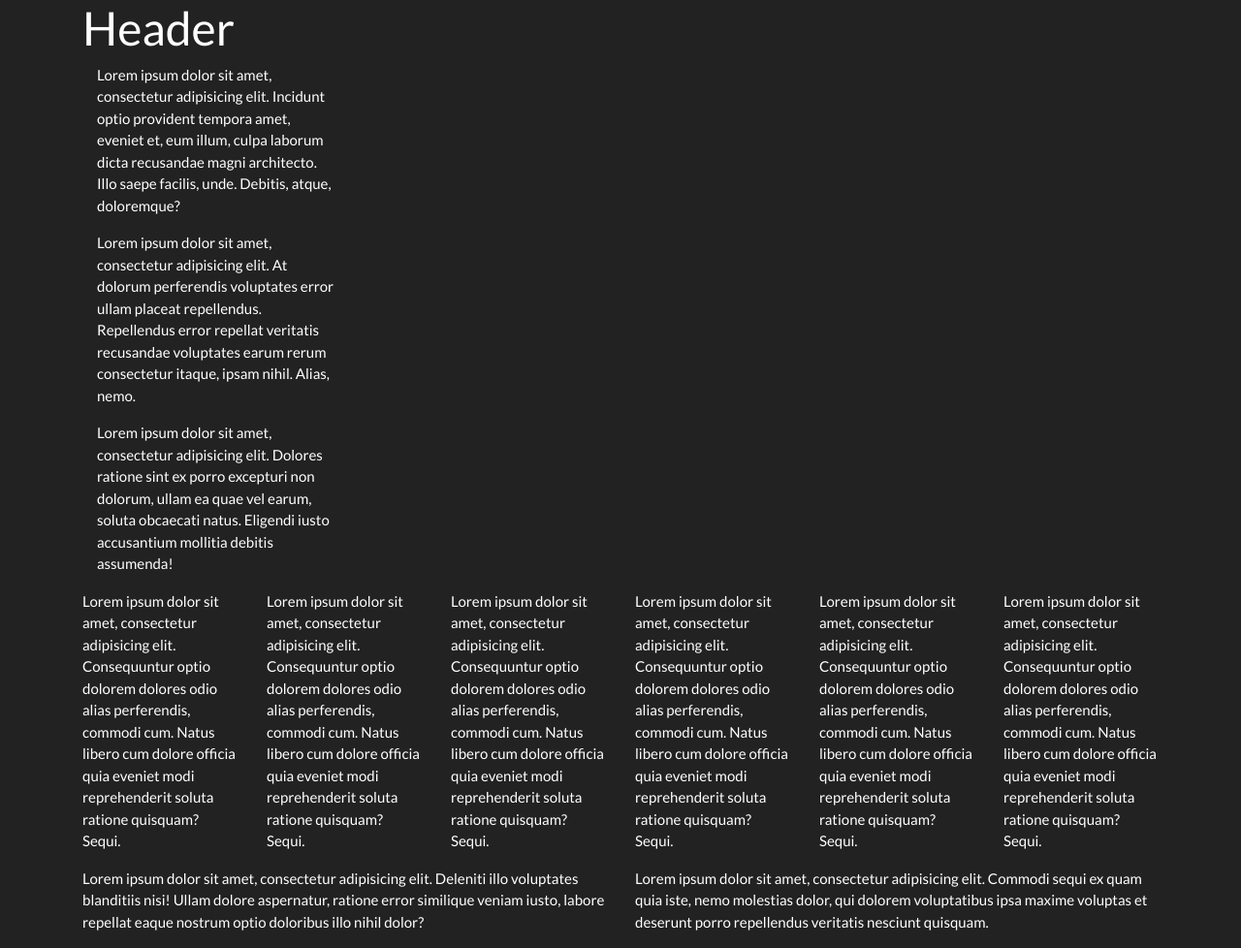
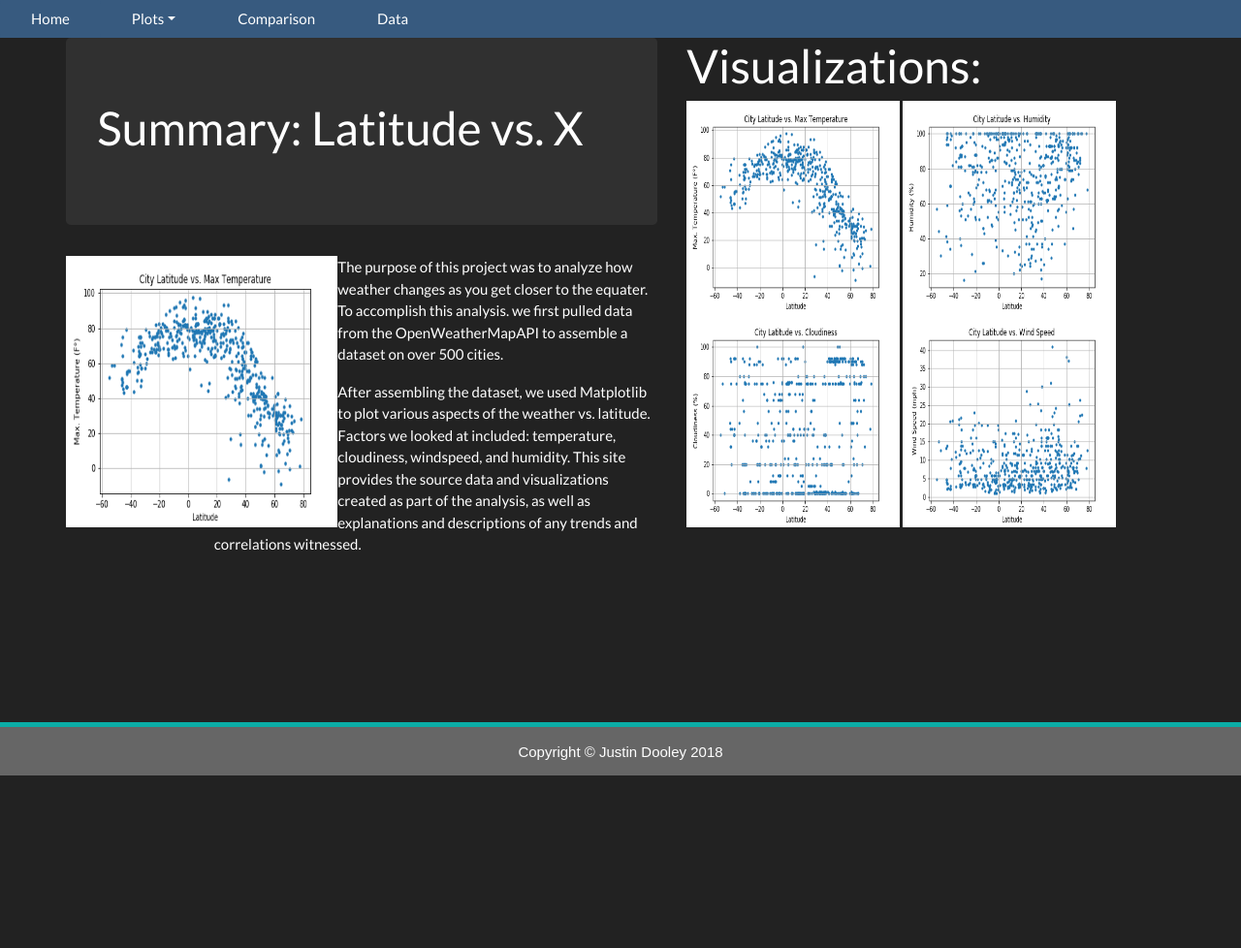
Before and after one commit to justindooley/webvisualizationdashboard, a plain HTML site: page index.html in a window 1280 px wide. Shown: the whole page at 97% size. After the commit the page ends 800 px from the top, so only its background shows below. Drawn offline with nearby package versions, Linux system fonts and the light colour scheme.

Commit message:
real pages

```diff
--- a/index.html
+++ b/index.html
@@ -7,67 +7,75 @@
   <title>Assignment - Web Visualization Dashboard</title>
 
   <!-- Bootstrap CDN -->
-  <link rel="stylesheet" href="https://bootswatch.com/4/darkly/bootstrap.min.css" integrity="sha384-BVYiiSIFeK1dGmJRAkycuHAHRg32OmUcww7on3RYdg4Va+PmSTsz/K68vbdEjh4u" crossorigin="anonymous">
+  <link rel="stylesheet" href="https://stackpath.bootstrapcdn.com/bootswatch/4.1.3/darkly/bootstrap.min.css" rel="stylesheet" integrity="sha384-w+yWASP3zYNxxvwoQBD5fUSc1tctKq4KUiZzxgkBSJACiUp+IbweVKvsEhMI+gz7" crossorigin="anonymous">
 
+  <!--CSS Link-->
+  <link rel="stylesheet" type="text/css" href="styles.css">
 </head>
-
+</head>
 <body>
-  <!-- Creates the Overall Grid -->
-  <div class="container">
-
-    <!-- Row 1 -->
-    <div class="row">
-      <div class="col-md-12">
-        <h1>Header</h1>
+        <ul class="nav nav-pills navbar-right bg-primary">
+            <li class="nav-item">
+            <a class="nav-link active" href="index.html">Home</a>
+            </li>
+            <li class="nav-item dropdown">
+                <a class="nav-link dropdown-toggle" data-toggle="dropdown" href="#" role="button" aria-haspopup="true" aria-expanded="false">Plots</a>
+                <div class="dropdown-menu">
+                  <a class="dropdown-item" href="max_temperature.html">Max Temperature</a>
+                  <a class="dropdown-item" href="humidity.html">Humidity</a>
+                  <a class="dropdown-item" href="cloudiness.html">Cloudiness</a>
+                  <a class="dropdown-item" href="wind_speed.html">Wind Speed</a>
+                </div>
+              </li>
+            <li class="nav-item">
+              <a class="nav-link" href="comparisons.html">Comparison</a>
+            </li>
+            <li class="nav-item">
+              <a class="nav-link" href="data.html">Data</a>
+            </li>
+          </ul>
+    <!-- Content Section -->
+            <div class="content">
+                <div class="container-fluid">
+                    <div class="row justify-content-md-center">
+                        <div class="col-md-6 anu-left">
+                            <div class="box">
+                                <div class="jumbotron">
+                                    <h1 class="title">Summary: Latitude vs. X</h1>
+                                </div>
+                                <div class=card-img-bottom>
+                                <img src="./images/Latitude_vs_Temp.png" alt="Latitude vs. Max Temperature" height="280" width="280" align="left">
+                              </div>
+                                <div class="caption">
+                                    <p class="offset-md-3"> The purpose of this project was to analyze how weather changes as you get closer to the equater. To accomplish this analysis. we first pulled data from the OpenWeatherMapAPI to assemble a dataset on over 500 cities.
+                                    </p>
+                                    <p class="offset-md-3">After assembling the dataset, we used Matplotlib to plot various aspects of the weather vs. latitude. Factors we looked at included: temperature, cloudiness, windspeed, and humidity. This site provides the source data and visualizations created as part of the analysis, as well as explanations and descriptions of any trends and correlations witnessed.
+                                    </p>
                                 </div>
                             </div>
-
-    <!-- Row 2 -->
+                        </div>
+    <!-- Visualizations -->
+                    <div class="col-md-5">
                         <div class="box">
-      <div class="col-md-3">
-        <p>Lorem ipsum dolor sit amet, consectetur adipisicing elit. Incidunt optio provident tempora amet, eveniet et, eum illum, culpa laborum dicta recusandae magni architecto. Illo saepe facilis, unde. Debitis, atque, doloremque?</p>
+                            <div class="page-header">
+                                <h1 class="title">Visualizations:</h1>
                             </div>
-      <div class="col-md-3">
-        <p>Lorem ipsum dolor sit amet, consectetur adipisicing elit. At dolorum perferendis voluptates error ullam placeat repellendus. Repellendus error repellat veritatis recusandae voluptates earum rerum consectetur itaque, ipsam nihil. Alias, nemo.</p>
-      </div>
-      <div class="col-md-3">
-        <p>Lorem ipsum dolor sit amet, consectetur adipisicing elit. Dolores ratione sint ex porro excepturi non dolorum, ullam ea quae vel earum, soluta obcaecati natus. Eligendi iusto accusantium mollitia debitis assumenda!</p>
+                            <div class="box">
+                               <a href="./images/Latitude_vs_Temp.png"><img src="./images/Latitude_vs_Temp.png" alt="Latitude vs. Max Temperature" height="220" width="220"></a>
+                               <a href="./images/Latitude_vs_Humidity.png"><img src="./images/Latitude_vs_Humidity.png" alt="Latitude vs. Humidity" height="220" width="220"></a>
+                               <a href="./images/Latitude_vs_Cloudiness.png"><img src="./images/Latitude_vs_Cloudiness.png" alt="Latitude vs. Cloudiness" height="220" width="220"></a>
+                               <a href="./images/Latitude_vs_Wind_Speed.png"><img src="./images/Latitude_vs_Wind_Speed.png" alt="Latitude vs. Wind Speed" height="220" width="220"></a>
                             </div>
                         </div>
-
-    <!-- Row 3 -->
-    <div class="row">
-      <div class="col-md-2">
-        <p>Lorem ipsum dolor sit amet, consectetur adipisicing elit. Consequuntur optio dolorem dolores odio alias perferendis, commodi cum. Natus libero cum dolore officia quia eveniet modi reprehenderit soluta ratione quisquam? Sequi.</p>
-      </div>
-      <div class="col-md-2">
-        <p>Lorem ipsum dolor sit amet, consectetur adipisicing elit. Consequuntur optio dolorem dolores odio alias perferendis, commodi cum. Natus libero cum dolore officia quia eveniet modi reprehenderit soluta ratione quisquam? Sequi.</p>
-      </div>
-      <div class="col-md-2">
-        <p>Lorem ipsum dolor sit amet, consectetur adipisicing elit. Consequuntur optio dolorem dolores odio alias perferendis, commodi cum. Natus libero cum dolore officia quia eveniet modi reprehenderit soluta ratione quisquam? Sequi.</p>
-      </div>
-      <div class="col-md-2">
-        <p>Lorem ipsum dolor sit amet, consectetur adipisicing elit. Consequuntur optio dolorem dolores odio alias perferendis, commodi cum. Natus libero cum dolore officia quia eveniet modi reprehenderit soluta ratione quisquam? Sequi.</p>
-      </div>
-      <div class="col-md-2">
-        <p>Lorem ipsum dolor sit amet, consectetur adipisicing elit. Consequuntur optio dolorem dolores odio alias perferendis, commodi cum. Natus libero cum dolore officia quia eveniet modi reprehenderit soluta ratione quisquam? Sequi.</p>
-      </div>
-      <div class="col-md-2">
-        <p>Lorem ipsum dolor sit amet, consectetur adipisicing elit. Consequuntur optio dolorem dolores odio alias perferendis, commodi cum. Natus libero cum dolore officia quia eveniet modi reprehenderit soluta ratione quisquam? Sequi.</p>
                     </div>
                 </div>
-
-    <!-- Row 4 -->
-    <div class="row">
-      <div class="col-md-6">
-        <p>Lorem ipsum dolor sit amet, consectetur adipisicing elit. Deleniti illo voluptates blanditiis nisi! Ullam dolore aspernatur, ratione error similique veniam iusto, labore repellat eaque nostrum optio doloribus illo nihil dolor?</p>
-      </div>
-      <div class="col-md-6">
-        <p>Lorem ipsum dolor sit amet, consectetur adipisicing elit. Commodi sequi ex quam quia iste, nemo molestias dolor, qui dolorem voluptatibus ipsa maxime voluptas et deserunt porro repellendus veritatis nesciunt quisquam.</p>
             </div>
         </div>
     </div>
 
+    <!-- Footer Section -->
+    <footer>
+      <div class="footer">Copyright &copy; Justin Dooley 2018</div>
+      </footer>
 </body>
-
 </html>
--- a/styles.css
+++ b/styles.css
@@ -1,10 +1,20 @@
-.box {
-    height: 400px;
-    padding: 20px;
-    color: #fff;
-    background: deepskyblue;
-  }
 
-  .margin-top-80 {
-    margin-top: 80px;
-  }
+
+
+/* Footer */
+footer{
+background-color: #666666;
+border-top-style: solid;
+border-top-width: 5px;
+border-top-color: #0BADA6;
+color: white;
+min-height: 55px;
+font-family: Arial, Helvetica, sans-serif;
+font-size: 15px;
+text-align: center;
+position: fixed;
+left: 0;
+bottom: 0;
+width: 100%;
+padding-top: 15px;
+}
```
Also changed, not shown: max_temperature.html (added, +55 -0 lines), cloudiness.html (added), comparisons.html (added), data.html (added), humidity.html (added), images/Latitude_vs_Cloudiness.png (added), images/Latitude_vs_Humidity.png (added), images/Latitude_vs_Temp.png (added), images/Latitude_vs_Wind_Speed.png (added), wind_speed.html (added). Lines whose indentation alone changed are shown as unchanged.
